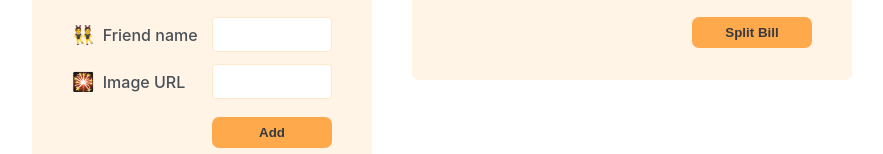
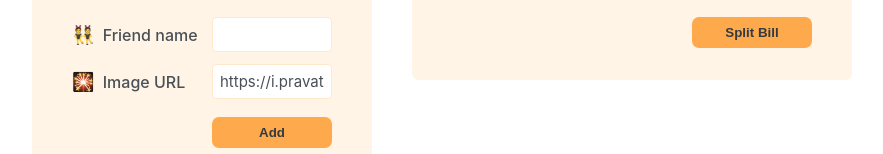
Before and after one commit to Moco23/react-eat-n-split-app, a React (Create React App) app: page / in a window 1280 px wide. Both pictures are taken after typing "Sample", "Sample" into the empty fields and a click on the button "Add Friend". Shown: the part 401-555 px from the top of the page, without its empty margins (198-1081 px from the left). Built offline with nearby package versions, Linux system fonts and the light colour scheme.

Commit message:
render new friends in list on ui

```diff
--- a/src/components/App.js
+++ b/src/components/App.js
@@ -31,6 +31,8 @@
 }
 
 export default function App() {
+  // friends stats
+  const [friends, setFriends] = useState(initialFriends);
   // stats
   const [showAddFriend, setShowAddFriend] = useState(false);
 
@@ -38,11 +40,15 @@
     setShowAddFriend((show) => !show);
   }
 
+  function handleAddFriend(friend) {
+    setFriends((friends) => [...friends, friend]);
+  }
+
   return (
     <div className="app">
       <div className="sidebar">
-        <FriendList />
-        {showAddFriend && <FormAddFriend />}
+        <FriendList friends={friends} />
+        {showAddFriend && <FormAddFriend onAddFriend={handleAddFriend} />}
         <Button onClick={handleShowAddFriend}>
           {showAddFriend ? "close" : "Add Friend"}
         </Button>
@@ -55,9 +61,7 @@
 }
 
 // friends list
-export function FriendList() {
-  const friends = initialFriends;
-
+export function FriendList({ friends }) {
   // friends map
   return (
     <ul>
@@ -91,16 +95,51 @@
 }
 
 // form add friend
-export function FormAddFriend() {
+export function FormAddFriend({ onAddFriend }) {
+  // stats
+  const [name, setName] = useState("");
+  const [image, setImage] = useState("https://i.pravatar.cc/48?u=499476");
+
+  // submit handler
+  function handleSubmit(e) {
+    e.preventDefault();
+
+    if (!name || !image) return;
+
+    // random id
+    const id = crypto.randomUUID();
+
+    // new friend
+    const newFriend = {
+      id,
+      name,
+      image: `${image} ? = ${id}`,
+      balance: 0,
+    };
+
+    onAddFriend(newFriend);
+
+    setName("");
+    setImage("https://i.pravatar.cc/48?u=499476");
+  }
+
   return (
-    <form className="form-split-bill">
+    <form className="form-split-bill" onSubmit={handleSubmit}>
       {/* friend name */}
       <label>👯 Friend name</label>
-      <input type="text" />
+      <input
+        type="text"
+        value={name}
+        onChange={(e) => setName(e.target.value)}
+      />
 
       {/* friend image */}
       <label>🎇 Image URL</label>
-      <input type="text" />
+      <input
+        type="text"
+        value={image}
+        onChange={(e) => setImage(e.target.value)}
+      />
 
       <Button>Add</Button>
     </form>
```
